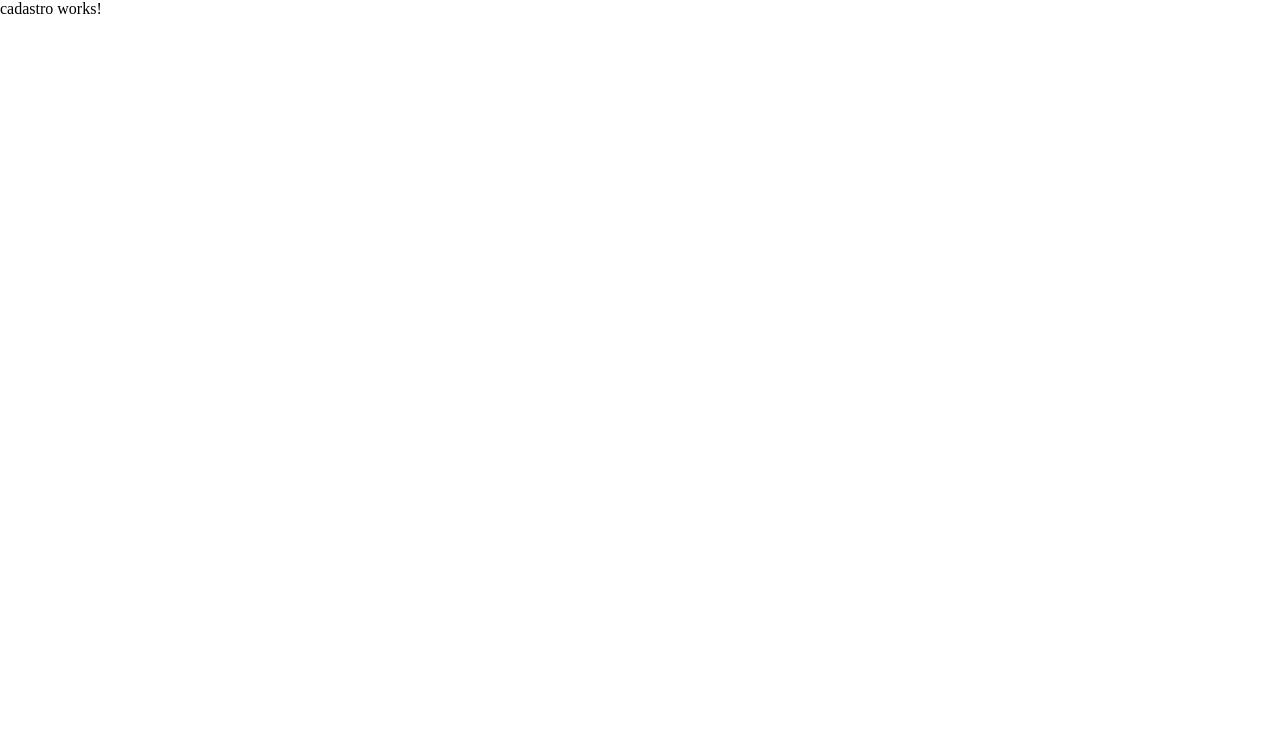
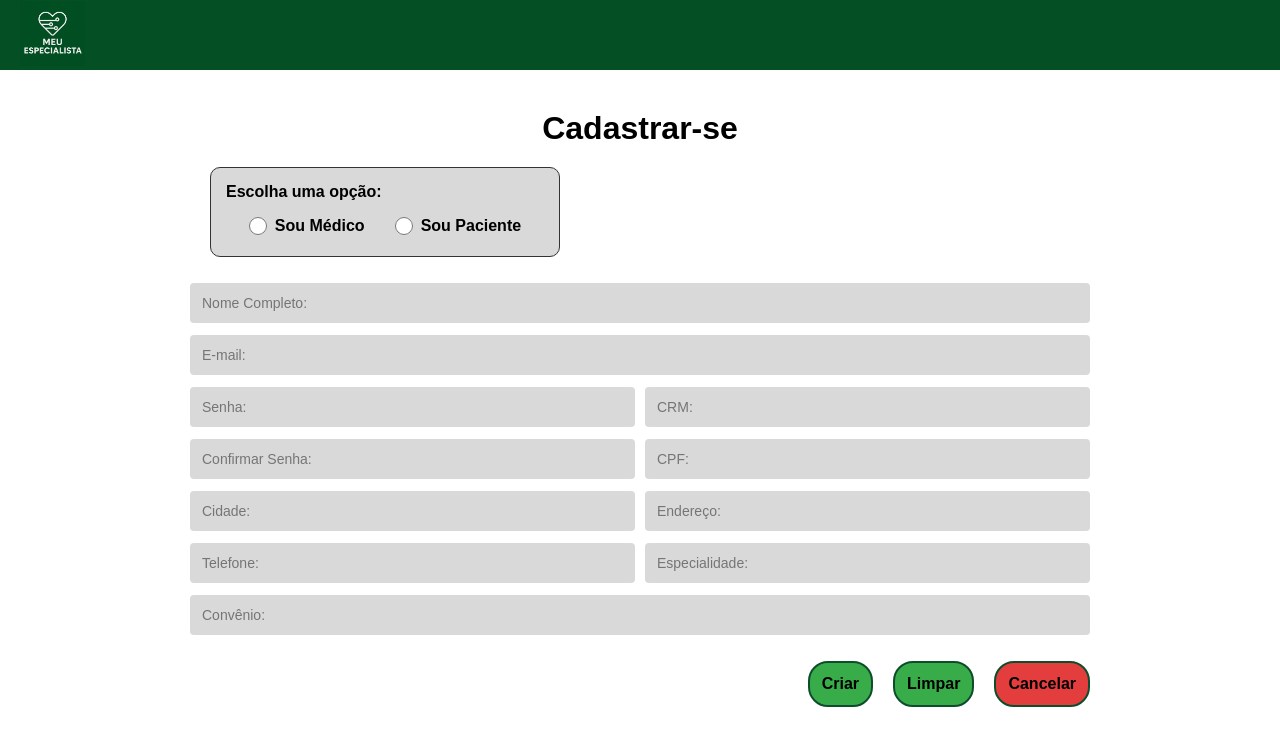
Before and after one commit to SarahBea11/MeuEspecialista, an Angular app in the folder angular-frontend/: page /cadastro in a window 1280 px wide. Shown: the top 746 px of the page. Built offline with nearby package versions, Linux system fonts and the light colour scheme.

Commit message:
Criando o html e css do cadastro

```diff
--- a/angular-frontend/src/app/app-module.ts
+++ b/angular-frontend/src/app/app-module.ts
@@ -7,8 +7,8 @@ import { Login } from './login/login';
 import { Cadastro } from './cadastro/cadastro';
 
 @NgModule({
-  declarations: [App, Login, Cadastro],
-  imports: [BrowserModule, AppRoutingModule],
+  declarations: [App, Login],
+  imports: [BrowserModule, Cadastro, AppRoutingModule],
   providers: [provideBrowserGlobalErrorListeners()],
   bootstrap: [App],
 })
--- a/angular-frontend/src/app/cadastro/cadastro.css
+++ b/angular-frontend/src/app/cadastro/cadastro.css
@@ -0,0 +1,132 @@
+*{
+    box-sizing: border-box;
+}
+
+body{
+    font-family: Arial, Helvetica, sans-serif;
+    margin:0;
+    background: #f0f0f0;
+}
+
+.navbar{
+    background-color: #044F23;
+    height: 70px;
+    display:flex;
+    align-items: center;
+    padding-left: 20px;
+}
+
+.logo {
+    width: 65px;
+}
+
+.logo img {
+    width: 100%;
+}
+
+.container{
+    width: 900px;
+    margin: 40px auto;
+    text-align:center;
+}
+
+h1{
+    text-align: center;
+    margin-bottom: 10px;
+    font-family: Arial, Helvetica, sans-serif;
+}
+
+.tipo-usuario {
+    background-color: #d9d9d9;
+    border: 1px solid #333;
+    border-radius: 10px;
+    padding: 15px;
+    width: 350px;
+    margin: 20px;
+    font-weight: bold;
+    font-family: Arial, Helvetica, sans-serif;
+    text-align: left;
+
+}
+
+
+.tipo-usuario p {
+    margin-top: 0;
+    margin-bottom: 10px;
+    text-align: left;
+}
+
+.opcoes-alinhadas {
+    display: flex;
+    justify-content: center;
+    gap: 30px;
+    font:Arial;
+}
+
+.opcoes-alinhadas label {
+    display: flex;
+    align-items: center;
+    gap: 8px;
+    cursor: pointer;
+}
+
+.opcoes-alinhadas input {
+    width: 18px;
+    height: 18px;
+    cursor: pointer;
+}
+
+form{
+    width:100%;
+}
+
+input{
+    width:100%;
+    padding:12px;
+    margin:6px 0;
+    border:none;
+    background:#d9d9d9;
+    border-radius:4px;
+    font-size:14px;
+
+}
+
+.duas-colunas{
+    display:grid;
+    grid-template-columns: 1fr 1fr;
+    gap:10px;
+}
+
+.duas-colunas input{
+    width:100%;
+    flex:1;
+}
+
+.botoes{
+    display: flex;
+    justify-content: right;
+    gap:20px;
+    margin-top:20px;
+}
+
+button{
+    padding: 12px;
+    margin-bottom: 12px;
+    border-radius: 20px;
+    font-weight: bold;
+    cursor: pointer;
+    border: 2px solid #0d4d2b;
+    font-size: 16px;
+}
+
+.criar{
+    background: #39ac4a;
+}
+
+.limpar{
+    background: #39ac4a ;
+}
+
+.cancelar{
+    background: #e43d3d;
+}
--- a/angular-frontend/src/app/cadastro/cadastro.html
+++ b/angular-frontend/src/app/cadastro/cadastro.html
@@ -1 +1,65 @@
-<p>cadastro works!</p>
+<nav class = "navbar">
+    <div class = "logo">
+        <img src="assets/logo-especialista.png" alt="Meu Especialista">
+    </div>
+
+</nav>
+
+<div class = "container">
+    <h1>Cadastrar-se</h1>
+
+<div class="tipo-usuario">
+    <p>Escolha uma opção:</p>
+    <div class="opcoes-alinhadas">
+        <label>
+            <input type="radio" name="perfil"> Sou Médico
+        </label>
+
+        <label>
+            <input type="radio" name="perfil"> Sou Paciente
+        </label>
+    </div>
+</div>
+
+<form>
+        <div class = "campo">
+            <input type = "text" placeholder="Nome Completo:">
+
+        </div>
+
+        <div class = "campo">
+            <input type = "email" placeholder="E-mail:">
+
+        </div>
+
+        <div class = "duas-colunas">
+            <input type = "password" placeholder="Senha:">
+            <input type = "text" placeholder="CRM:">
+        </div>
+
+        <div class = "duas-colunas">
+            <input type = "password" placeholder="Confirmar Senha:">
+            <input type = "text" placeholder="CPF:">
+        </div>
+
+        <div class = "duas-colunas">
+            <input type = "text" placeholder="Cidade:">
+            <input type = "text" placeholder="Endereço:">
+        </div>
+
+        <div class="duas-colunas">
+            <input type = "text" placeholder="Telefone:">
+            <input type = "text" placeholder="Especialidade:">
+        </div>
+
+        <div class ="campo">
+            <input type = "text" placeholder="Convênio:">
+        </div>
+
+        <div class = "botoes">
+            <button class = "criar">Criar</button>
+            <button class = "limpar">Limpar</button>
+            <button class = "cancelar">Cancelar</button>
+        </div>
+    </form>
+</div>
--- a/angular-frontend/src/app/cadastro/cadastro.ts
+++ b/angular-frontend/src/app/cadastro/cadastro.ts
@@ -2,8 +2,7 @@ import { Component } from '@angular/core';
 
 @Component({
   selector: 'app-cadastro',
-  standalone: false,
   templateUrl: './cadastro.html',
-  styleUrl: './cadastro.css',
+  styleUrls: ['./cadastro.css']
 })
 export class Cadastro {}
```
Also changed, not shown: angular-frontend/src/app/app.html (line endings or trailing spaces).
